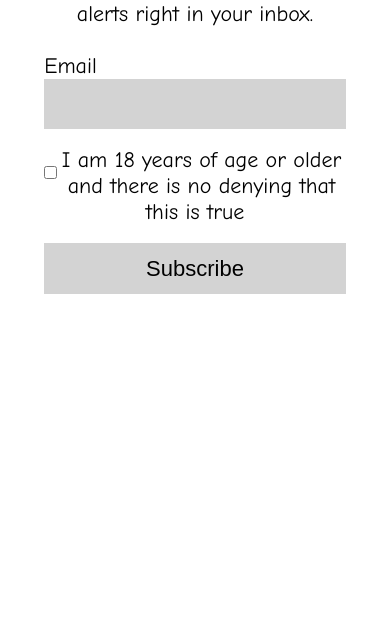
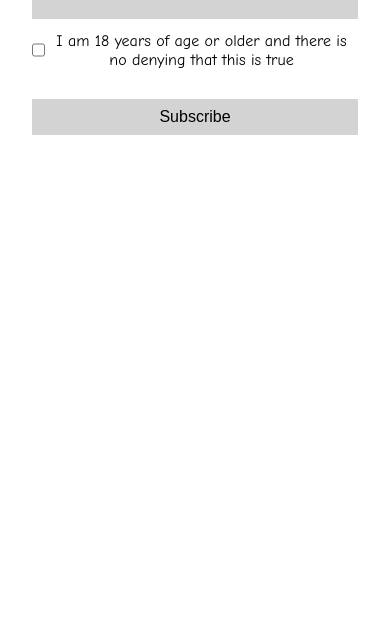
Before and after one commit to DianaLeee/itmd-362-lab4, a plain HTML site: page index.html in a window 390 px wide. Shown: the part 207-844 px from the top of the page. Drawn offline with nearby package versions, Linux system fonts and the light colour scheme; a web font is replaced by a local one.

Commit message:
Updated screen.css

```diff
--- a/css/screen.css
+++ b/css/screen.css
@@ -196,6 +196,7 @@ html {
   font-size: 1.375em; /* 22px */
   line-height: 1.182em; /* 26px / ~ 120% */
   padding: 1.182em; /* 26px / ~ 120% */
+  /*text-rendering: optimizeLegibility;*/
 }
 
 label {
@@ -229,12 +230,12 @@ label[for=email] {
   text-align: left;
 }
 
+input[type=email] {
+  padding: 0.825em;
+}
+
 label[for=age-verification] {
   text-align: left;
-}
-
-input[type=email] {
-  padding: 0.825em;
 }
 
 li {
@@ -249,9 +250,21 @@ input[type="checkbox"] {
 input[type="checkbox"] + label {
   display: inline;
 }
+
+
+#input-submit {
+  padding-top: 1em;
+  position: relative;
+}
 /* ===== MODULAR STYLES ===== */
 form {
   padding: 0.825em;
 }
 
 /* ===== STATE STYLES ======= */
+@media screen and (min-width:0px) and (max-width:480px){
+  html {
+    font-size: 1em;
+    line-height: 1.182em;
+  }
+}
```
